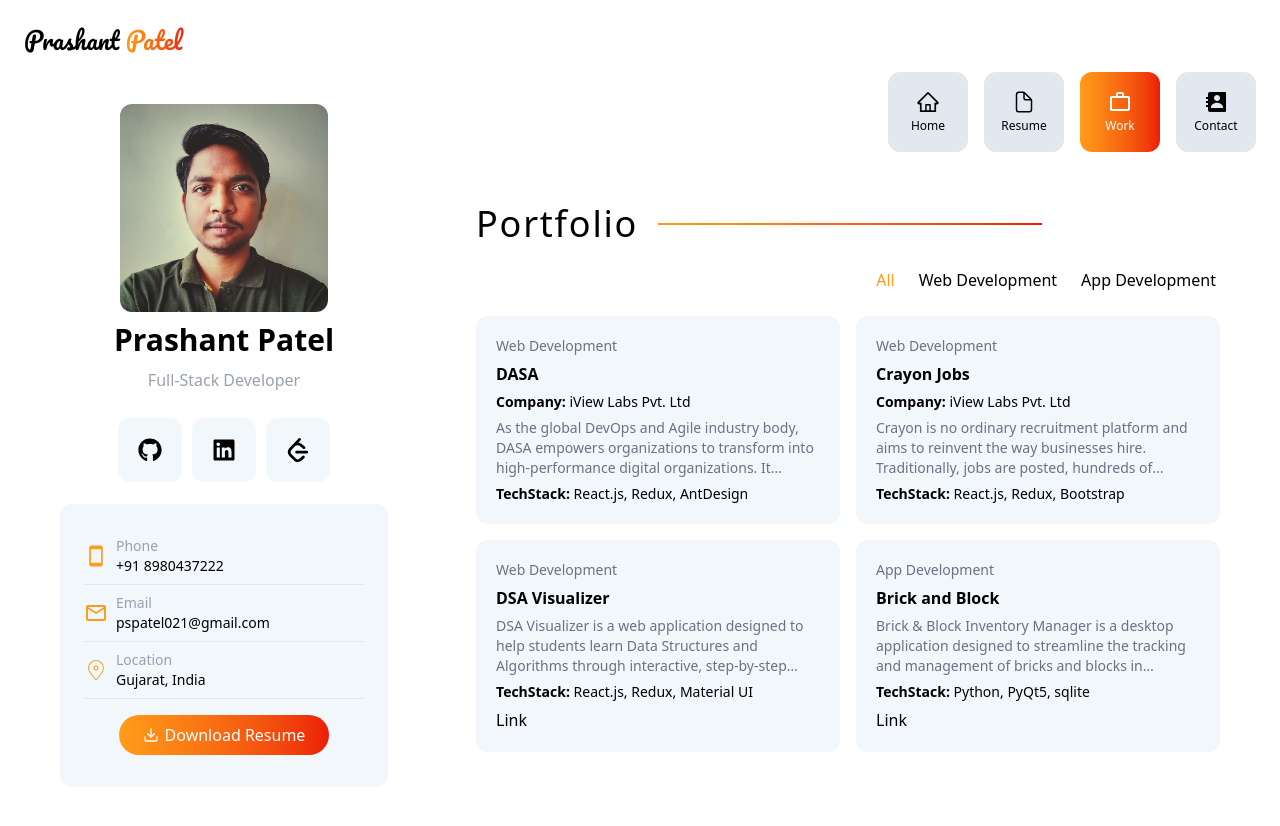
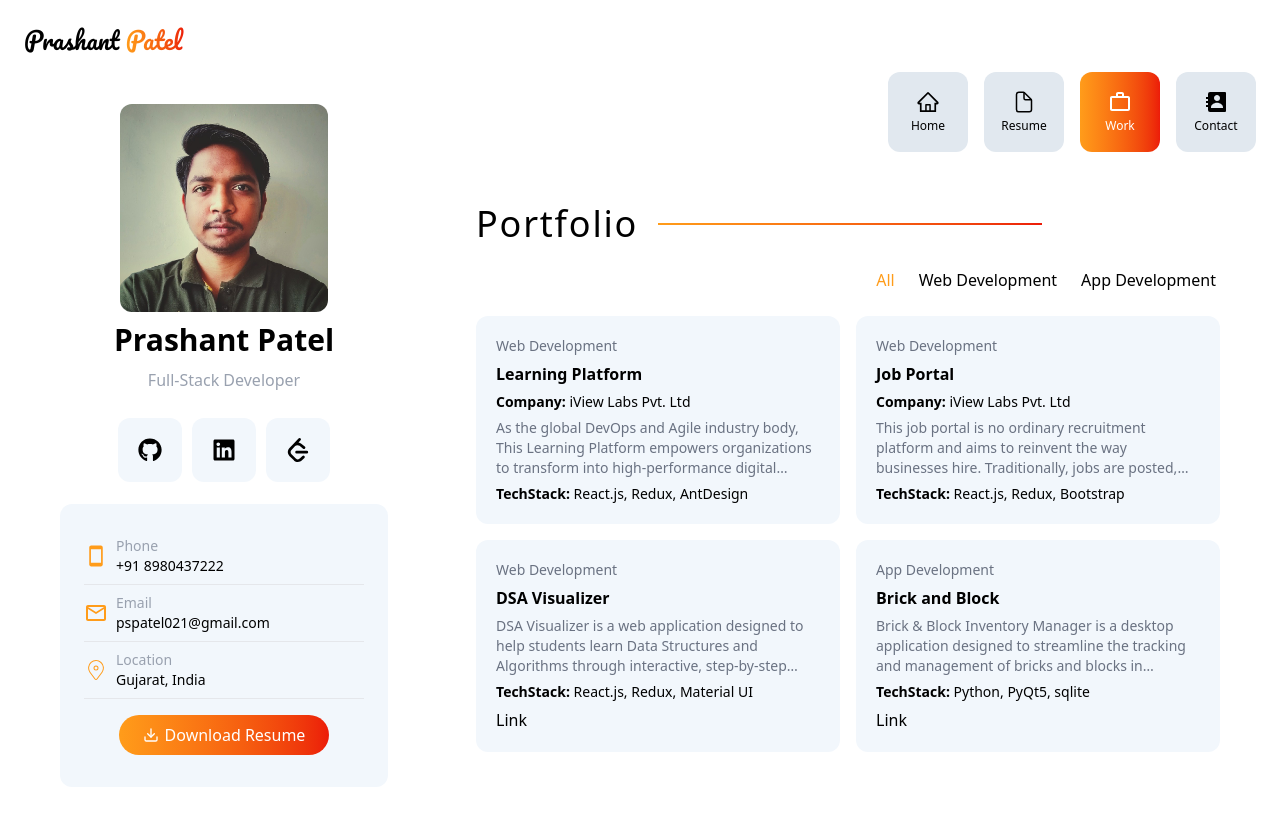
Before and after one commit to Prashant-021/Prashant-Patel-Portfolio, a React (Vite) app: page /work in a window 1280 px wide. Shown: the top 826 px of the page. Built offline with nearby package versions, Linux system fonts and the light colour scheme.

Commit message:
Project Description changed

```diff
--- a/src/pages/Work.jsx
+++ b/src/pages/Work.jsx
@@ -3,20 +3,20 @@ import PageTitle from '../components/PageTitle'
 const projects = [
   {
     id: 1,
-    title: "DASA",
+    title: "Learning Platform",
     category: "Web Development",
     link: "",
     company: "iView Labs Pvt. Ltd",
-    description: "As the global DevOps and Agile industry body, DASA empowers organizations to transform into high-performance digital organizations. It provides the guidance, training, and community support to help your teams improve efficiency, enhance agility, and deliver value continuously.",
+    description: "As the global DevOps and Agile industry body, This Learning Platform empowers organizations to transform into high-performance digital organizations. It provides the guidance, training, and community support to help your teams improve efficiency, enhance agility, and deliver value continuously.",
     techStack: ["React.js", "Redux", "AntDesign"],
     image: ""
   }, {
     id: 2,
-    title: "Crayon Jobs",
+    title: "Job Portal",
     category: "Web Development",
     company: "iView Labs Pvt. Ltd",
     link: "",
-    description: "Crayon is no ordinary recruitment platform and aims to reinvent the way businesses hire. Traditionally, jobs are posted, hundreds of candidates apply, you sift through a myriad of different CVs, and if you're lucky, you manage to get through the interviews and hire someone hoping they'll be a natural fit for your business.",
+    description: "This job portal is no ordinary recruitment platform and aims to reinvent the way businesses hire. Traditionally, jobs are posted, hundreds of candidates apply, you sift through a myriad of different CVs, and if you're lucky, you manage to get through the interviews and hire someone hoping they'll be a natural fit for your business.",
     techStack: ["React.js", "Redux", "Bootstrap"],
     image: ""
   }, {
```
